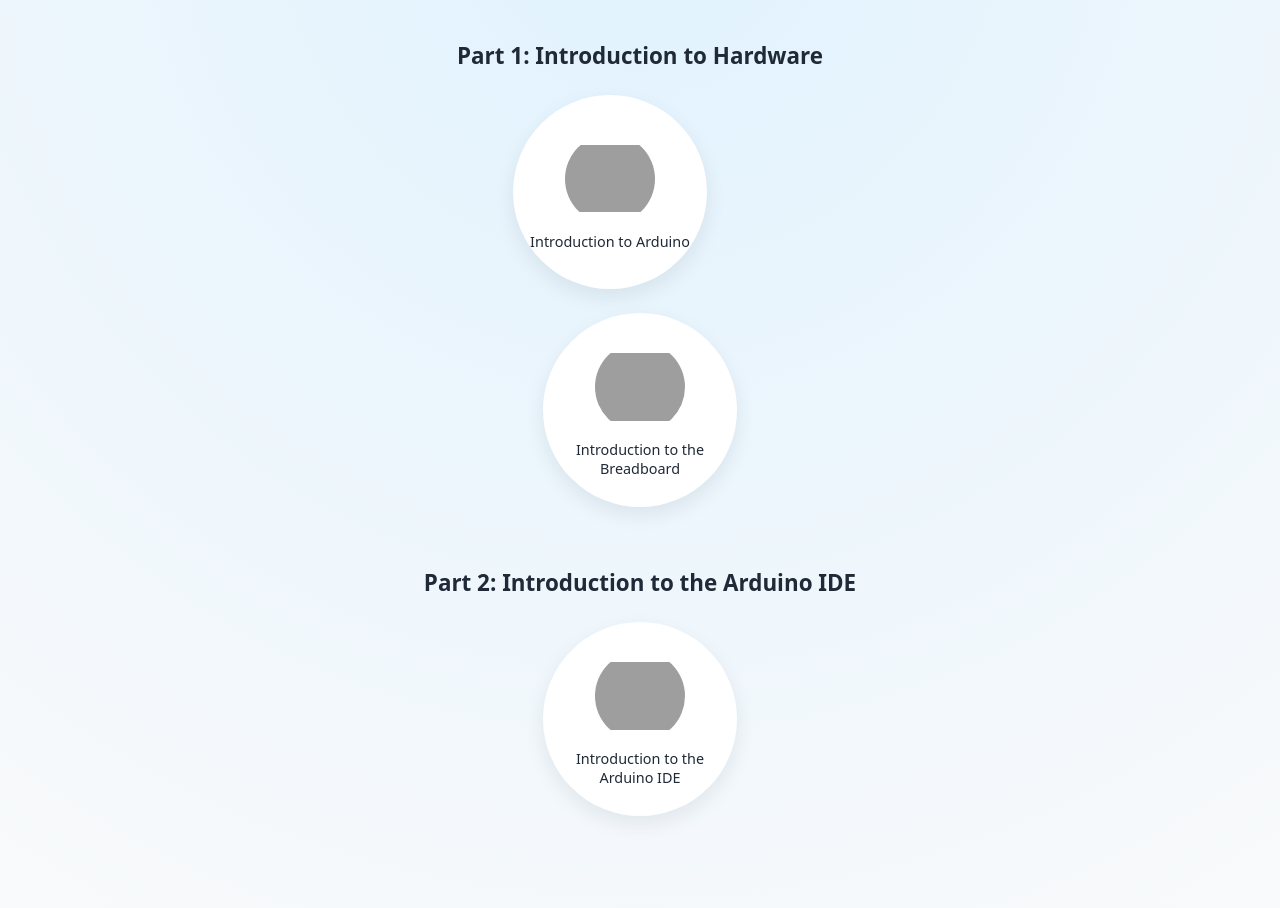
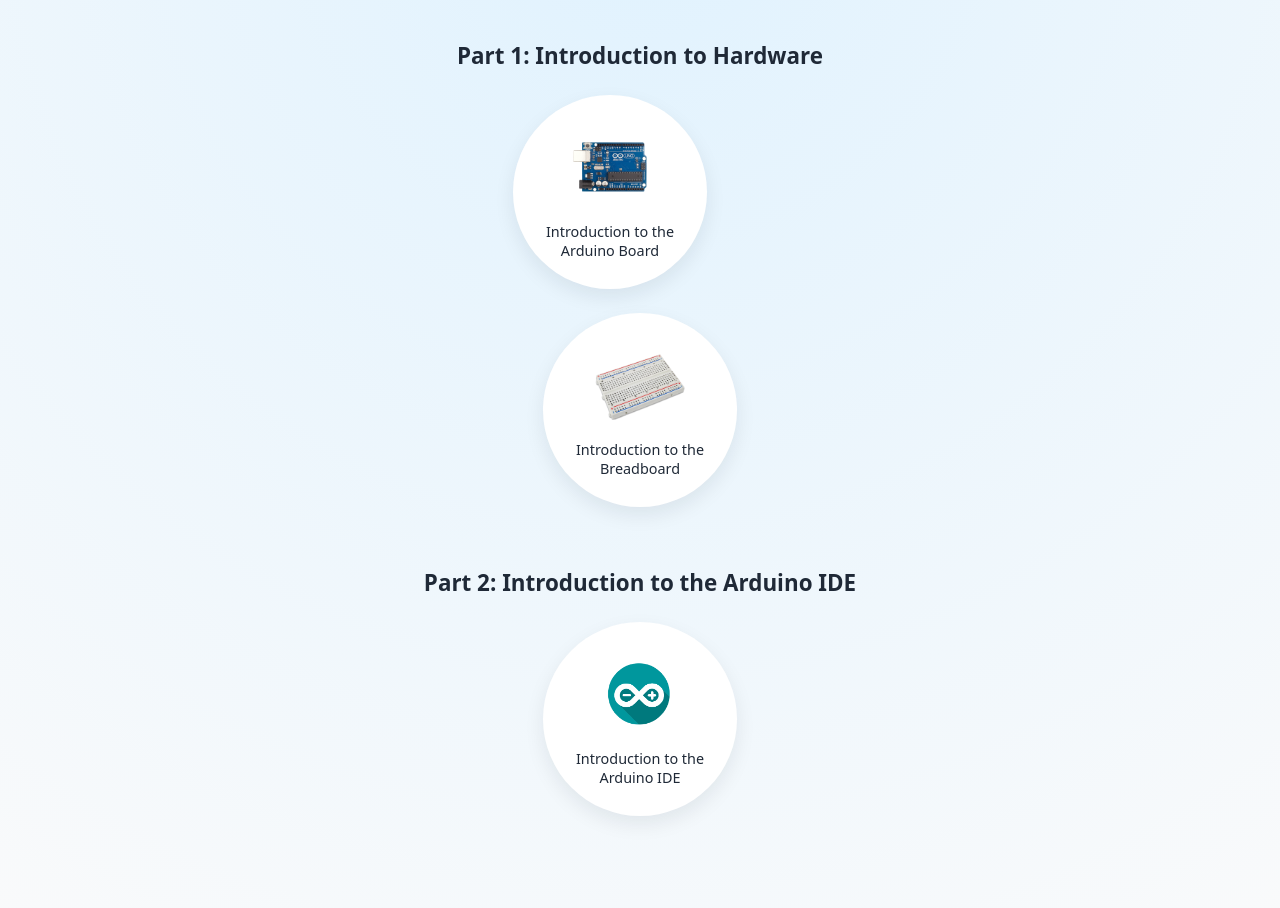
Before and after one commit to AnierYam/brainiacs, a Django app: page /lessons/mission-2/ in a window 1280 px wide. Shown: the part 103-1011 px from the top of the page. Run offline with Django 5.2, Linux system fonts and the light colour scheme; grey boxes are pictures that could not be loaded.

Commit message:
Update: End-of-day sync — 2025-11-29 2:15 AM

```diff
--- a/lessons/templates/lessons/mission_2_intro.html
+++ b/lessons/templates/lessons/mission_2_intro.html
@@ -201,7 +201,7 @@
               {% else %}
                 <!-- Fallback icon -->
                 <img
-                  src="{% static 'lessons/icons/engineer-hat.png' %}"
+                  src="{% static 'lessons/icons/arduino_ide.png' %}"
                   alt="{{ lesson.title }}"
                   class="circle-image"
                 />
--- a/lessons/views.py
+++ b/lessons/views.py
@@ -123,7 +123,7 @@
 # -------------------------------------------------------------------
 
 MISSION2_PART1_LESSONS = [
-    {"slug": "intro-arduino", "title": "Introduction to Arduino", "part": 1},
+    {"slug": "intro-arduino", "title": "Introduction to the Arduino Board", "part": 1},
     {"slug": "intro-breadboard", "title": "Introduction to the Breadboard", "part": 1},
 ]
 
```
Also changed, not shown: lessons/static/lessons/mission2/799-7998385_brain-cerebro-animado-psicologia-neuropsicologia-neuro-brain-flat.png (added), lessons/static/lessons/mission2/arduino_board.png (added), lessons/static/lessons/mission2/arduino_ide.png (added), lessons/static/lessons/mission2/breadboard.png (added), lessons/static/lessons/mission2/free-brain-icon-6192-thumb.png (added).
